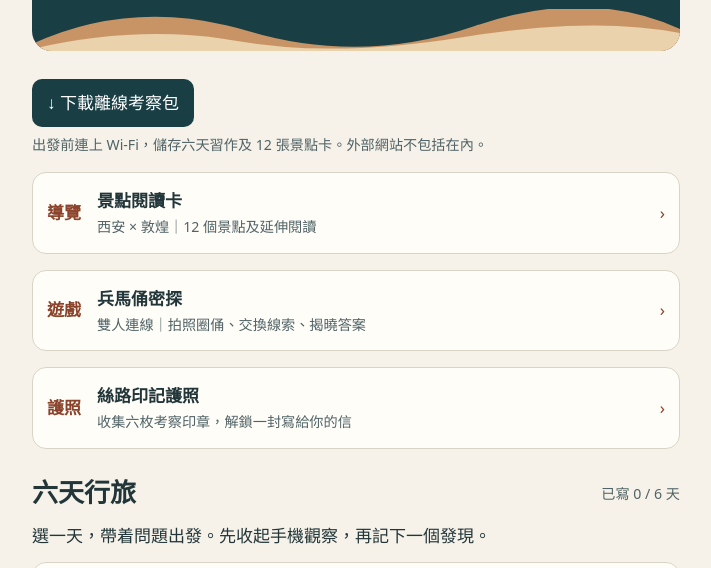
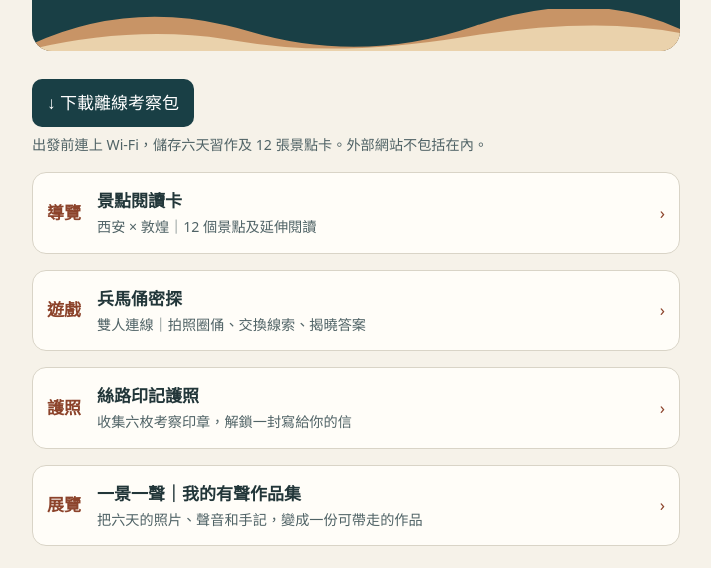
Before and after one commit to ryanlikwunyin/-, a plain HTML site: page index.html in a window 1280 px wide. Shown: the part 162-730 px from the top of the page, without its empty margins (284-995 px from the left). Drawn offline with Linux system fonts and the light colour scheme.

Commit message:
Update index.html

```diff
--- a/index.html
+++ b/index.html
@@ -118,7 +118,7 @@ footer{margin-top:18px;font-size:13px}
   };
 })();
 </script>
-  <a href="./places.html" class="card" style="text-decoration:none;margin:16px 0"><span class="date">導覽</span><span><strong>景點閱讀卡</strong><small>西安 × 敦煌｜12 個景點及延伸閱讀</small></span><span class="arrow">›</span></a><a href="./detective.html" class="card" style="text-decoration:none;margin:0 0 16px"><span class="date">遊戲</span><span><strong>兵馬俑密探</strong><small>雙人連線｜拍照圈俑、交換線索、揭曉答案</small></span><span class="arrow">›</span></a><a href="./stamps.html" class="card" style="text-decoration:none;margin:0 0 16px"><span class="date">護照</span><span><strong>絲路印記護照</strong><small>收集六枚考察印章，解鎖一封寫給你的信</small></span><span class="arrow">›</span></a>
+  <a href="./places.html" class="card" style="text-decoration:none;margin:16px 0"><span class="date">導覽</span><span><strong>景點閱讀卡</strong><small>西安 × 敦煌｜12 個景點及延伸閱讀</small></span><span class="arrow">›</span></a><a href="./detective.html" class="card" style="text-decoration:none;margin:0 0 16px"><span class="date">遊戲</span><span><strong>兵馬俑密探</strong><small>雙人連線｜拍照圈俑、交換線索、揭曉答案</small></span><span class="arrow">›</span></a><a href="./stamps.html" class="card" style="text-decoration:none;margin:0 0 16px"><span class="date">護照</span><span><strong>絲路印記護照</strong><small>收集六枚考察印章，解鎖一封寫給你的信</small></span><span class="arrow">›</span></a><a href="./booklet.html" class="card" style="text-decoration:none;margin:0 0 16px"><span class="date">展覽</span><span><strong>一景一聲｜我的有聲作品集</strong><small>把六天的照片、聲音和手記，變成一份可帶走的作品</small></span><span class="arrow">›</span></a>
   <div class="bar"><h2>六天行旅</h2><small id="progress"></small></div>
   <p>選一天，帶着問題出發。先收起手機觀察，再記下一個發現。</p>
   <div id="cards"></div>
```
